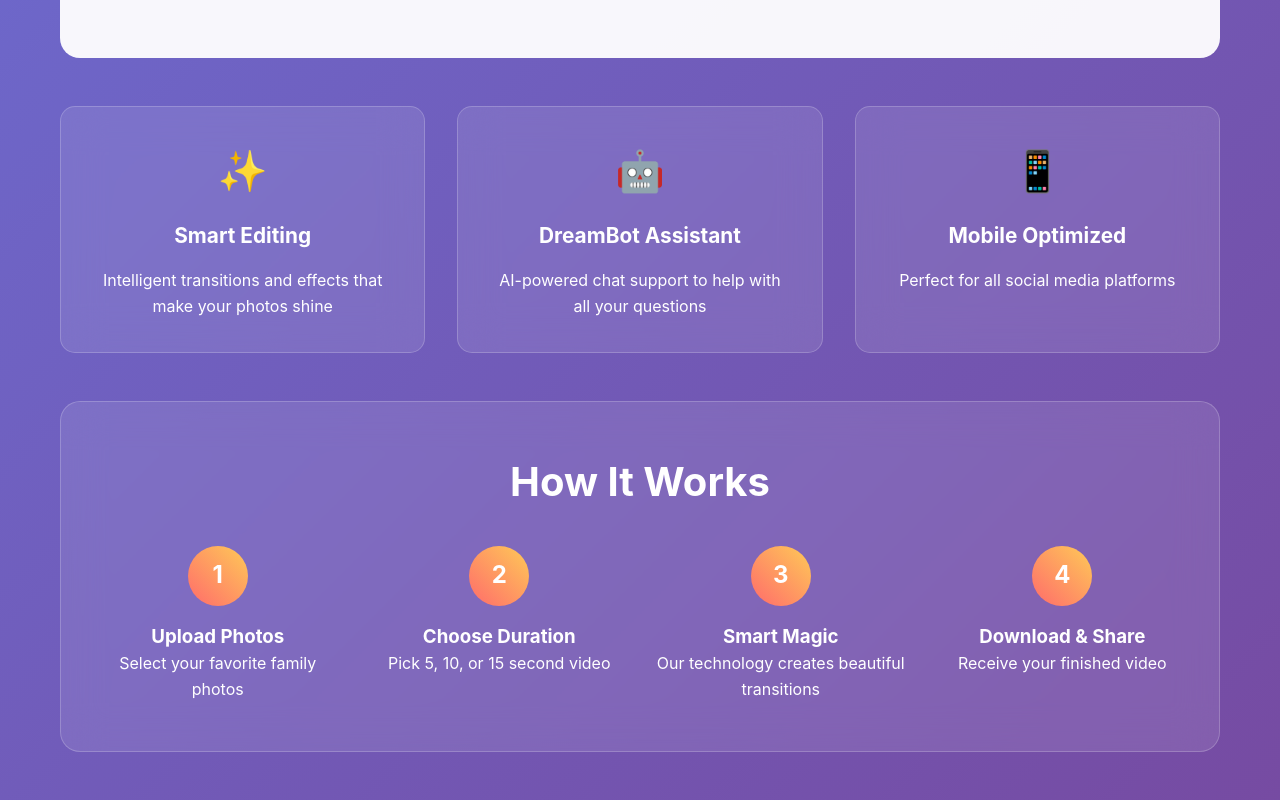
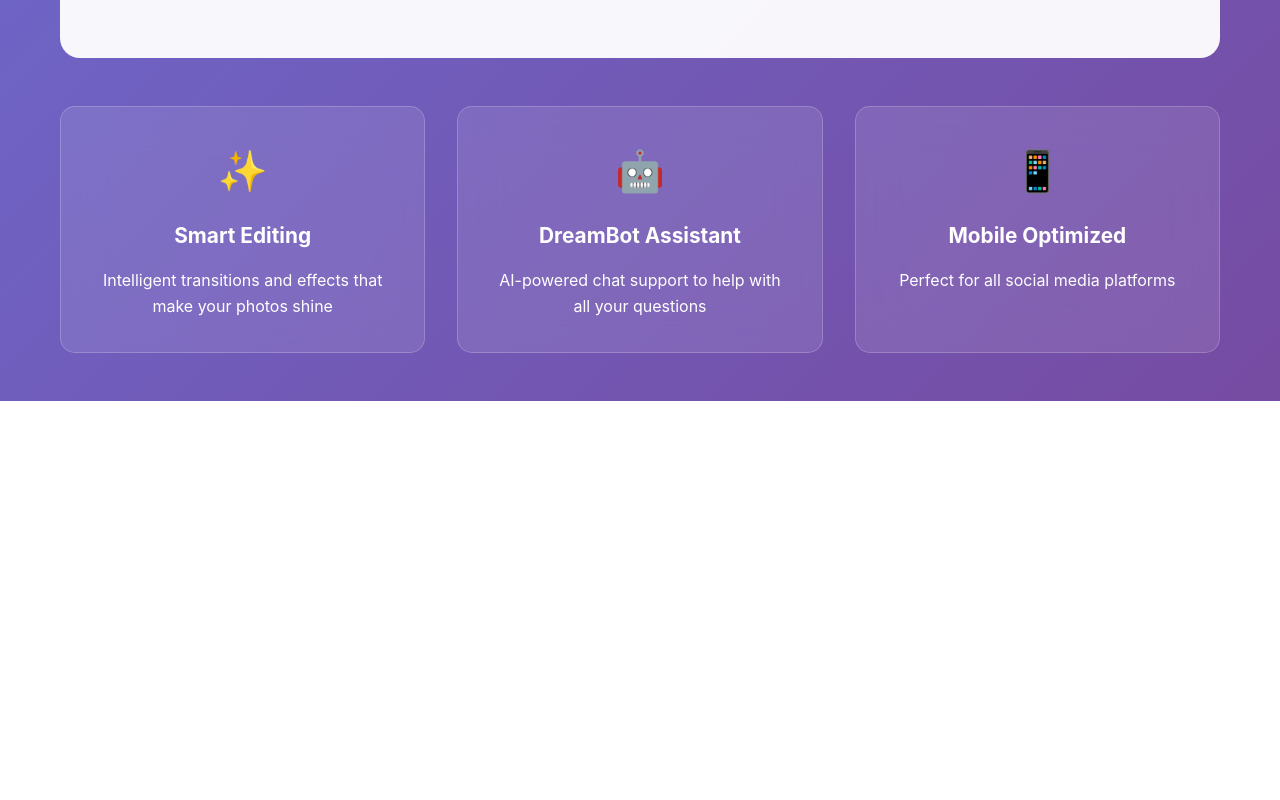
Before and after one commit to PapasDaycare/Dream_Frame_2025, a plain HTML site: page index.html in a window 1280 px wide. Shown: the part 1753-2553 px from the top of the page. After the commit the page ends 2154 px from the top, so only its background shows below. Drawn offline with Linux system fonts and the light colour scheme.

Commit message:
Update index.html

```diff
--- a/index.html
+++ b/index.html
@@ -455,32 +455,7 @@
             </div>
         </section>
 
-        <section id="how-it-works" class="process-steps">
-            <h2>How It Works</h2>
-            <div class="steps">
-                <div class="step">
-                    <div class="step-number">1</div>
-                    <h3>Upload Photos</h3>
-                    <p>Select your favorite family photos</p>
-                </div>
-                <div class="step">
-                    <div class="step-number">2</div>
-                    <h3>Choose Duration</h3>
-                    <p>Pick 5, 10, or 15 second video</p>
-                </div>
-                <div class="step">
-                    <div class="step-number">3</div>
-                    <h3>Smart Magic</h3>
-                    <p>Our technology creates beautiful transitions</p>
-                </div>
-                <div class="step">
-                    <div class="step-number">4</div>
-                    <h3>Download & Share</h3>
-                    <p>Receive your finished video</p>
-                </div>
-            </div>
-        </section>
-    </main>
+
 
     <!-- DreamBot Button -->
     <div style="position: fixed; bottom: 20px; right: 20px; z-index: 1000;">
@@ -760,7 +735,7 @@
                         "The video creation process typically takes a few minutes depending on the number of photos and selected duration.",
                         "You can choose between 5, 10, or 15 second videos. Each offers different storytelling possibilities!",
                         "Once your video is ready, you'll be able to download it in high quality, perfect for sharing on social media.",
-                        "Our smart editing technology automatically creates smooth transitions between your photos with professional effects."
+                        "Our state of the art editing technology automatically creates smooth transitions between your<br> photos with professional effects."
                     ];
                     const randomResponse = responses[Math.floor(Math.random() * responses.length)];
                     addMessage(randomResponse);
```
